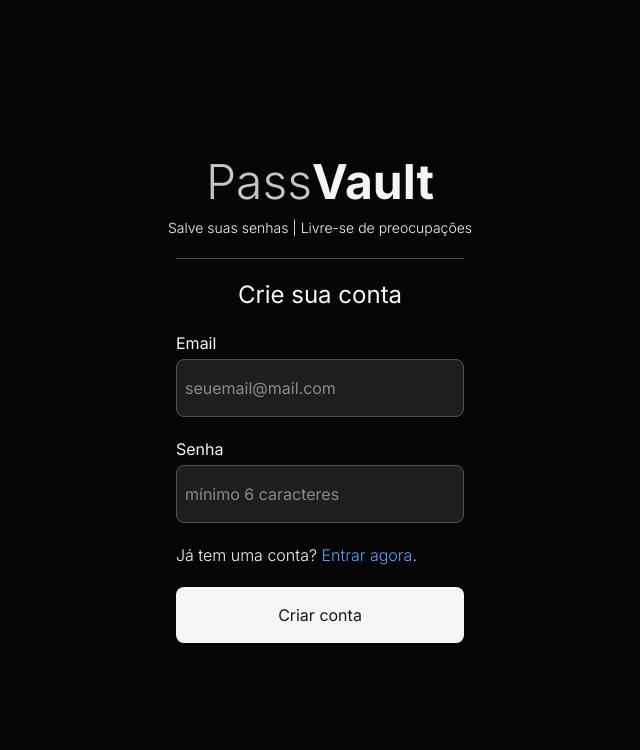
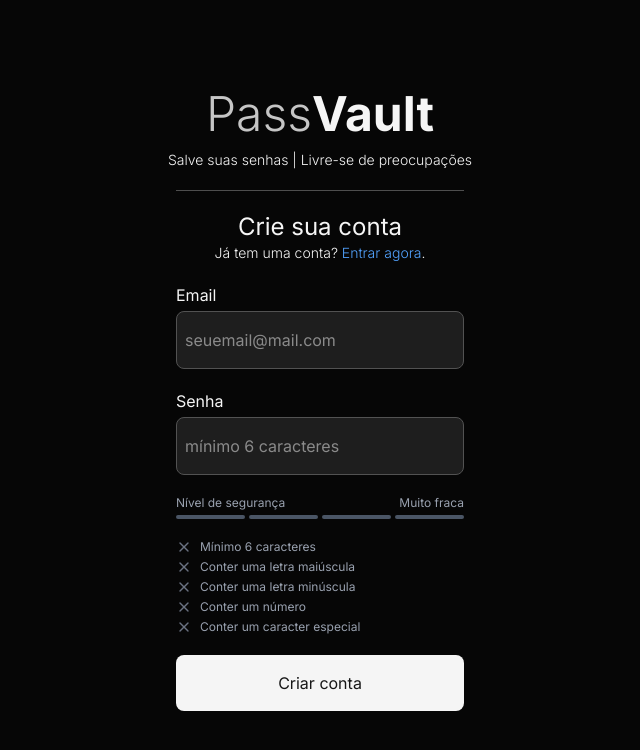
Before and after one commit to leuzaoo/password-manager, a Next.js app in the folder frontend/: page /signup in a window 1280 px wide. Shown: the top 750 px of the page, without its empty margins (320-960 px from the left). Built offline with nearby package versions, Linux system fonts and the light colour scheme.

Commit message:
Updates signup and login pages

```diff
--- a/frontend/src/app/login/page.tsx
+++ b/frontend/src/app/login/page.tsx
@@ -55,14 +55,6 @@ const LoginPage = () => {
         />
       </div>
 
-      <p className="font-light">
-        Ainda não tem uma conta?{" "}
-        <Link href="/signup" className="text-blue-400 hover:underline">
-          Crie agora
-        </Link>
-        .
-      </p>
-
       {isLoading ? (
         renderLoader()
       ) : (
@@ -81,6 +73,14 @@ const LoginPage = () => {
       </p>
       <hr className="border-primary-white mt-5 w-full max-w-2xs min-w-2xs border-t opacity-30" />
       <h1 className="mt-5 text-2xl">Acesse sua conta</h1>
+      <p className="text-sm font-light">
+        Ainda não tem uma conta?{" "}
+        <Link href="/signup" className="text-blue-400 hover:underline">
+          Crie agora
+        </Link>
+        .
+      </p>
+
       {renderForm()}
     </section>
   );
--- a/frontend/src/app/signup/page.tsx
+++ b/frontend/src/app/signup/page.tsx
@@ -7,6 +7,7 @@ import Link from "next/link";
 import { useAuthStore } from "../store/auth.store";
 import { LoaderCircleIcon } from "lucide-react";
 
+import StrengthPassword from "@/app/components/ui/strength-password";
 import MainButton from "../components/common/button";
 import MainInput from "../components/ui/input";
 
@@ -54,13 +55,7 @@ const SignupPage = () => {
         />
       </div>
 
-      <p className="font-light">
-        Já tem uma conta?{" "}
-        <Link href="/login" className="text-blue-400 hover:underline">
-          Entrar agora
-        </Link>
-        .
-      </p>
+      <StrengthPassword password={password} />
 
       {isLoading ? (
         renderLoader()
@@ -80,6 +75,13 @@ const SignupPage = () => {
       </p>
       <hr className="border-primary-white mt-5 min-w-2xs border-t opacity-30" />
       <h2 className="mt-5 text-2xl">Crie sua conta</h2>
+      <p className="text-sm font-light">
+        Já tem uma conta?{" "}
+        <Link href="/login" className="text-blue-400 hover:underline">
+          Entrar agora
+        </Link>
+        .
+      </p>
 
       {renderForm()}
     </section>
```
